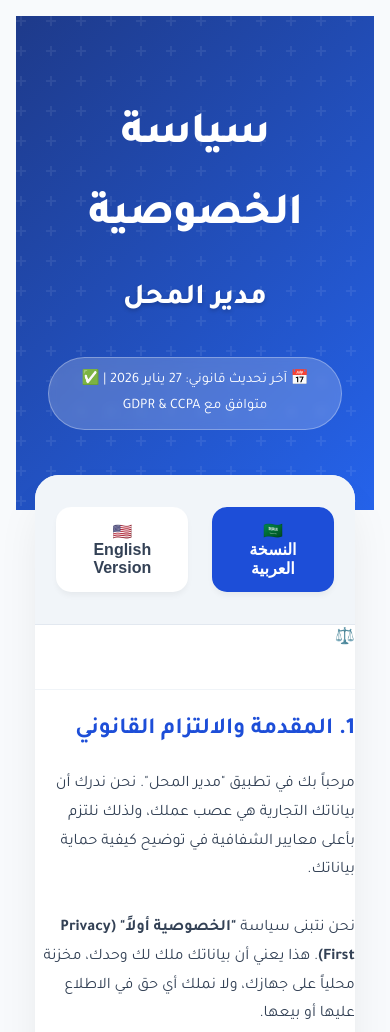
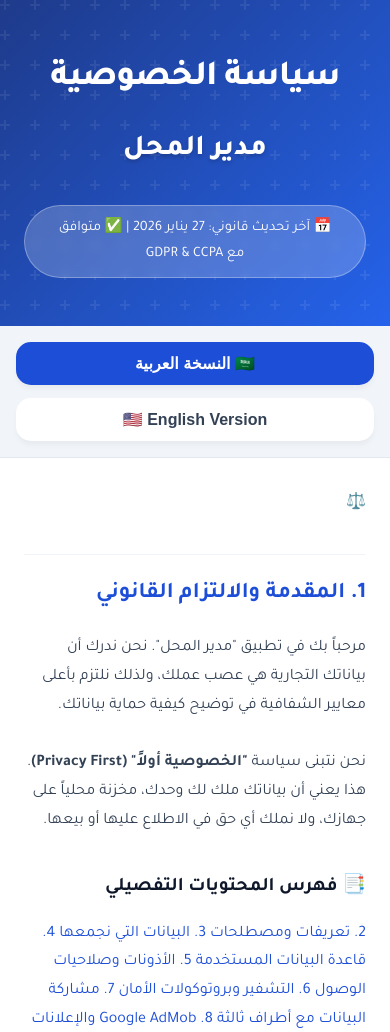
Before and after one commit to hasan1991abs-bot/store-policies, a plain HTML site: page index.html in a window 390 px wide. Shown: the top 1032 px of the page. Drawn offline with Linux system fonts and the light colour scheme.

Commit message:
Optimize mobile responsiveness

```diff
--- a/index.html
+++ b/index.html
@@ -202,25 +202,72 @@
 
     @media (max-width: 768px) {
       body {
-        padding: 1rem;
+        padding: 0;
       }
 
       .container {
-        padding: 1.8rem 1.2rem;
+        width: 100%;
+        max-width: 100%;
+        margin: 0;
+        padding: 0;
+      }
+
+      .main-content {
+        border-radius: 0;
+        box-shadow: none;
+        border: none;
+      }
+
+      .hero {
+        padding: 3rem 1.5rem;
+        border-radius: 0;
+      }
+
+      .hero h1 {
+        font-size: 2.2rem;
+      }
+
+      .content-body {
+        padding: 2rem 1.5rem;
       }
 
       h1 {
-        font-size: 1.9rem;
+        font-size: 1.8rem;
       }
 
       h2 {
-        font-size: 1.45rem;
+        font-size: 1.4rem;
+      }
+
+      h3 {
+        font-size: 1.2rem;
       }
 
       p,
       ul,
       ol {
         font-size: 1rem;
+        line-height: 1.6;
+        word-wrap: break-word;
+        overflow-wrap: break-word;
+      }
+
+      .lang-bar {
+        padding: 1rem;
+        gap: 0.8rem;
+        flex-direction: column;
+      }
+
+      .lang-btn {
+        width: 100%;
+        text-align: center;
+        padding: 10px;
+      }
+
+      th,
+      td {
+        padding: 10px;
+        font-size: 0.9rem;
       }
     }
   </style>
```
